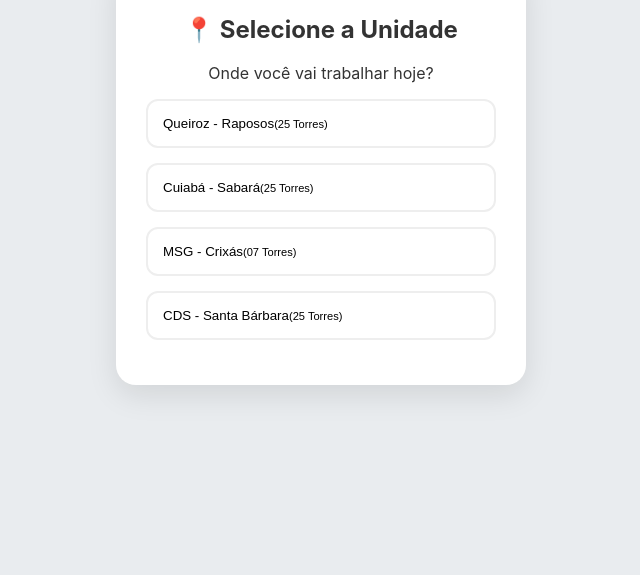
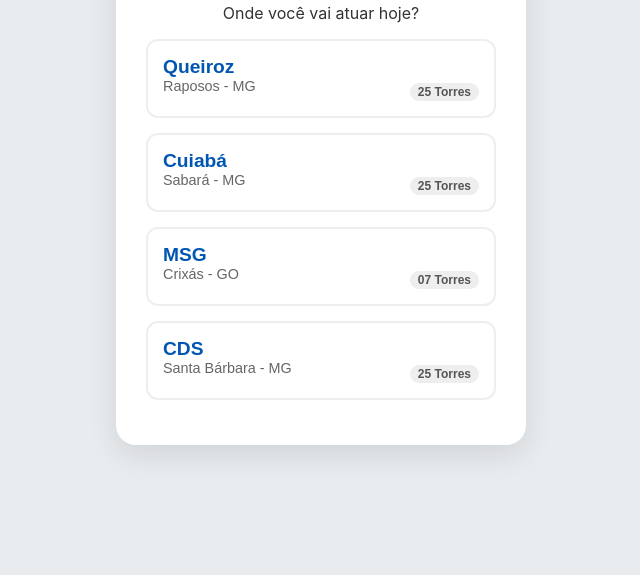
Before and after one commit to Wesley69KX/Tecal-apk, a plain HTML site: page public/index.html in a window 1280 px wide. Shown: the part 225-800 px from the top of the page, without its empty margins (319-959 px from the left). Drawn offline with nearby package versions, Linux system fonts and the light colour scheme.

Commit message:
Update index.html

```diff
--- a/public/index.html
+++ b/public/index.html
@@ -20,12 +20,16 @@
 
     <div id="location-screen" class="login-overlay">
         <div class="login-box">
-            <h2>📍 Selecione a Unidade</h2>
-            <p>Onde você vai trabalhar hoje?</p>
-            <button class="btn-location" onclick="app.selectLocation('QUEIROZ')">Queiroz - Raposos<small>(25 Torres)</small></button>
-            <button class="btn-location" onclick="app.selectLocation('CUIABA')">Cuiabá - Sabará<small>(25 Torres)</small></button>
-            <button class="btn-location" onclick="app.selectLocation('MSG')">MSG - Crixás<small>(07 Torres)</small></button>
-            <button class="btn-location" onclick="app.selectLocation('CDS')">CDS - Santa Bárbara<small>(25 Torres)</small></button>
+            <div class="menu-header">
+                <h2>📍 Selecione a Unidade</h2>
+                <p>Onde você vai atuar hoje?</p>
+            </div>
+            <div class="menu-buttons">
+                <button class="btn-location" onclick="app.selectLocation('QUEIROZ')"><span class="loc-name">Queiroz</span><span class="loc-city">Raposos - MG</span><span class="loc-count">25 Torres</span></button>
+                <button class="btn-location" onclick="app.selectLocation('CUIABA')"><span class="loc-name">Cuiabá</span><span class="loc-city">Sabará - MG</span><span class="loc-count">25 Torres</span></button>
+                <button class="btn-location" onclick="app.selectLocation('MSG')"><span class="loc-name">MSG</span><span class="loc-city">Crixás - GO</span><span class="loc-count">07 Torres</span></button>
+                <button class="btn-location" onclick="app.selectLocation('CDS')"><span class="loc-name">CDS</span><span class="loc-city">Santa Bárbara - MG</span><span class="loc-count">25 Torres</span></button>
+            </div>
         </div>
     </div>
 
@@ -38,7 +42,7 @@
                 <button class="btn-action btn-checklist" onclick="app.openChecklist()">📋 Checklist</button>
                 <button class="btn-global-pdf" onclick="app.generateGlobalPDF()">📄 Geral</button>
                 <button class="btn-month-pdf" onclick="app.generateMonthlyPDF()">📅 Mensal</button>
-                <button class="btn-sync" onclick="app.syncNow()">🔄</button>
+                <button class="btn-sync" onclick="app.syncNow()">🔄 Sync</button>
                 <button class="btn-exit" onclick="window.location.reload()">Sair</button>
             </div>
         </header>
@@ -62,7 +66,10 @@
                 <h3>Dados Iniciais</h3>
                 <div class="two-col">
                     <div><label>Data</label><input type="date" id="chk-data"></div>
-                    <div><label>Horário Início</label><input type="time" id="chk-hora-inicio"></div>
+                    <div style="display:flex; gap:5px;">
+                        <div style="flex:1"><label>Início</label><input type="time" id="chk-hora-inicio"></div>
+                        <div style="flex:1"><label>Término</label><input type="time" id="chk-hora-fim"></div>
+                    </div>
                 </div>
                 <div class="two-col">
                     <div><label>Clima</label><select id="chk-clima"><option>Ensolarado</option><option>Nublado</option><option>Chuvoso</option></select></div>
@@ -79,7 +86,6 @@
                     <canvas id="signature-pad"></canvas>
                 </div>
                 <button type="button" class="btn-clear-sig" onclick="app.clearSignature()">Limpar Assinatura</button>
-
                 <label style="margin-top:10px">Nome Legível</label><input type="text" id="chk-ass-nome">
                 <label>Matrícula</label><input type="text" id="chk-ass-mat">
             </div>
```
